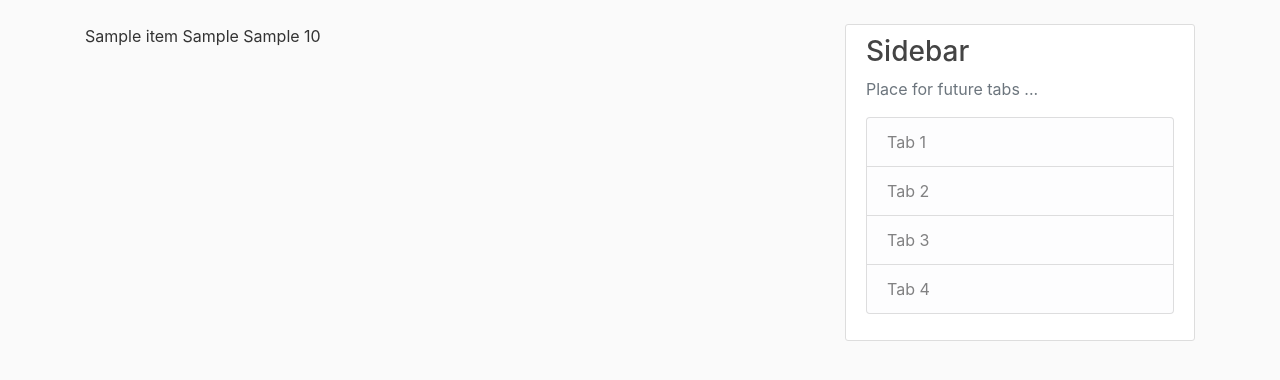
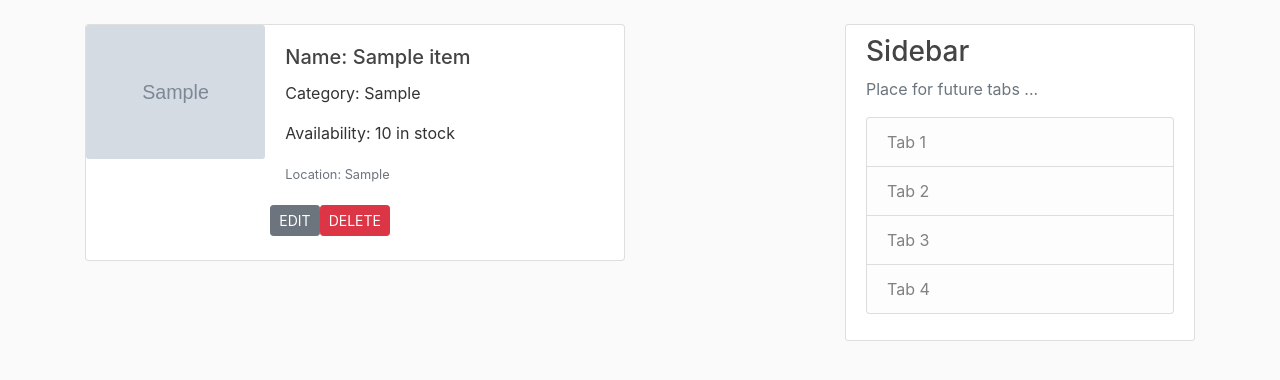
Before and after one commit to sywekpiorko1/djangoElectroApp, a Django app: page /warehouse/1/ in a window 1280 px wide. Shown: the part 56-436 px from the top of the page. Run offline with Django 3.2, Linux system fonts and the light colour scheme; tables that the repository leaves empty hold one stand-in row (values such as "Sample post"); grey boxes marked "Sample" are stand-in pictures; some libraries are stand-ins or nearby versions.

Commit message:
add edit(update) and delete of item in warehouse

```diff
--- a/electron_django/warehouse/forms.py
+++ b/electron_django/warehouse/forms.py
@@ -5,4 +5,4 @@ class ItemForm(forms.ModelForm):
 
     class Meta:
         model = Item
-        fields = ('name', 'category', 'location', 'quantity', 'image')
+        fields = ['name', 'category', 'location', 'quantity', 'image']
--- a/electron_django/warehouse/templates/warehouse/item_detail.html
+++ b/electron_django/warehouse/templates/warehouse/item_detail.html
@@ -2,13 +2,24 @@
 
 {% block content %}
 
-
-
-{{ item.name }}
-{{ item.category }}
-{{ item.location }}
-{{ item.quantity }}
-
-
+<div class="card mb-3" style="max-width: 540px;">
+    <div class="row no-gutters">
+      <div class="col-md-4">
+        <img src="{{ item.image.url }}" class="card-img" alt="Item image">
+      </div>
+      <div class="col-md-8">
+        <div class="card-body">
+          <h5 class="card-title">Name: {{ item.name }}</h5>
+          <p class="card-text">Category: {{ item.category }}</p>
+          <p class="card-text">Availability: {{ item.quantity }} in stock</p>
+          <p class="card-text"><small class="text-muted">Location: {{ item.location }}</small></p>
+          <div class="row">
+            <a class="btn btn-secondary btn-sm mt-1 mb-1" href="{% url 'warehouse-items-edit' item.pk %}">EDIT</a>
+            <a class="btn btn-danger btn-sm mt-1 mb-1" href="{% url 'warehouse-items-delete' item.pk %}">DELETE</a>
+          </div>
+        </div>
+      </div>
+    </div>
+  </div>
 
 {% endblock content %}
--- a/electron_django/warehouse/templates/warehouse/item_form.html
+++ b/electron_django/warehouse/templates/warehouse/item_form.html
@@ -9,7 +9,7 @@
   {% csrf_token %}
 
   <fieldset>
-    <legend class="border-bottom mb-4">Add Item to Warehouse</legend>
+    <legend class="border-bottom mb-4">{{ title }}</legend>
     {{ form|crispy }}
   </fieldset>
 
--- a/electron_django/warehouse/templates/warehouse/items_list.html
+++ b/electron_django/warehouse/templates/warehouse/items_list.html
@@ -22,7 +22,7 @@
 
       <tr>
         <td>
-          {{ item.name }}
+          <a href="{% url 'warehouse-items-detail' item.pk %}">{{ item.name }}</a>
           <small class="text-muted d-block">{{ item.category }}</small>
         </td>
         <td class="align-middle">{{ item.location }}</td>
--- a/electron_django/warehouse/urls.py
+++ b/electron_django/warehouse/urls.py
@@ -3,10 +3,14 @@ from .views import (
     warehouse_items_list,
     warehouse_detail_view,
     warehouse_create_view,
+    warehouse_update_view,
+    warehouse_delete_view,
 )
 
 urlpatterns = [
     path('', warehouse_items_list, name='warehouse-items'),
+    path('add/', warehouse_create_view, name='warehouse-items-create'),
     path('<int:pk>/', warehouse_detail_view, name='warehouse-items-detail'),
-    path('add/', warehouse_create_view, name='warehouse-items-create'),
+    path('<int:pk>/edit/', warehouse_update_view, name='warehouse-items-edit'),
+    path('<int:pk>/delete/', warehouse_delete_view, name='warehouse-items-delete'),
 ]
--- a/electron_django/warehouse/views.py
+++ b/electron_django/warehouse/views.py
@@ -5,10 +5,11 @@ from .forms import ItemForm
 
 # Create your views here.
 
+
 def warehouse_items_list(request):
     results = Item.objects.all()
-    template_name="warehouse/items_list.html"
-    context={
+    template_name = "warehouse/items_list.html"
+    context = {
         'items': results,
         'title': 'Warehouse items'
     }
@@ -17,9 +18,11 @@ def warehouse_items_list(request):
 
 @staff_member_required
 def warehouse_create_view(request):
-    if request.method=="POST":
+
+    if request.method == "POST":
 
         form = ItemForm(request.POST, request.FILES)
+
         if form.is_valid():
             obj = form.save(commit=False)
             obj.user = request.user
@@ -28,10 +31,10 @@ def warehouse_create_view(request):
             return redirect(warehouse_items_list)
     else:
         form = ItemForm()
-        template_name="warehouse/item_form.html"
+        template_name = "warehouse/item_form.html"
         context = {
             'form': form,
-            'title': 'Add item'
+            'title': 'Add new item to Warehouse'
         }
         return render(request, template_name, context)
 
@@ -39,6 +42,37 @@ def warehouse_create_view(request):
 def warehouse_detail_view(request, pk):
     # 1 object -> detail view
     item = get_object_or_404(Item, pk=pk)
-    template_name="warehouse/item_detail.html"
-    context={"item": item}
+    template_name = "warehouse/item_detail.html"
+    context = {"item": item}
     return render(request, template_name, context)
+
+
+@staff_member_required
+def warehouse_update_view(request, pk):
+    item = get_object_or_404(Item, pk=pk)
+    form = ItemForm(request.POST or None, instance=item)
+
+    if form.is_valid():
+        form.save()
+
+    template_name = "warehouse/item_form.html"
+    context = {
+        'form': form,
+        'title': f"Update {item.name} in Warehouse"
+    }
+    return render(request, template_name, context)
+
+
+@staff_member_required
+def warehouse_delete_view(request, pk):
+    item = get_object_or_404(Item, pk=pk)
+
+    if request.method == "POST":
+        item.delete()
+        return redirect("/warehouse")
+
+    template_name = "warehouse/item_delete.html"
+    context = {
+        "item": item
+    }
+    return render(request, template_name, context)
```
Also changed, not shown: electron_django/warehouse/templates/warehouse/item_delete.html (added, +16 -0 lines).
